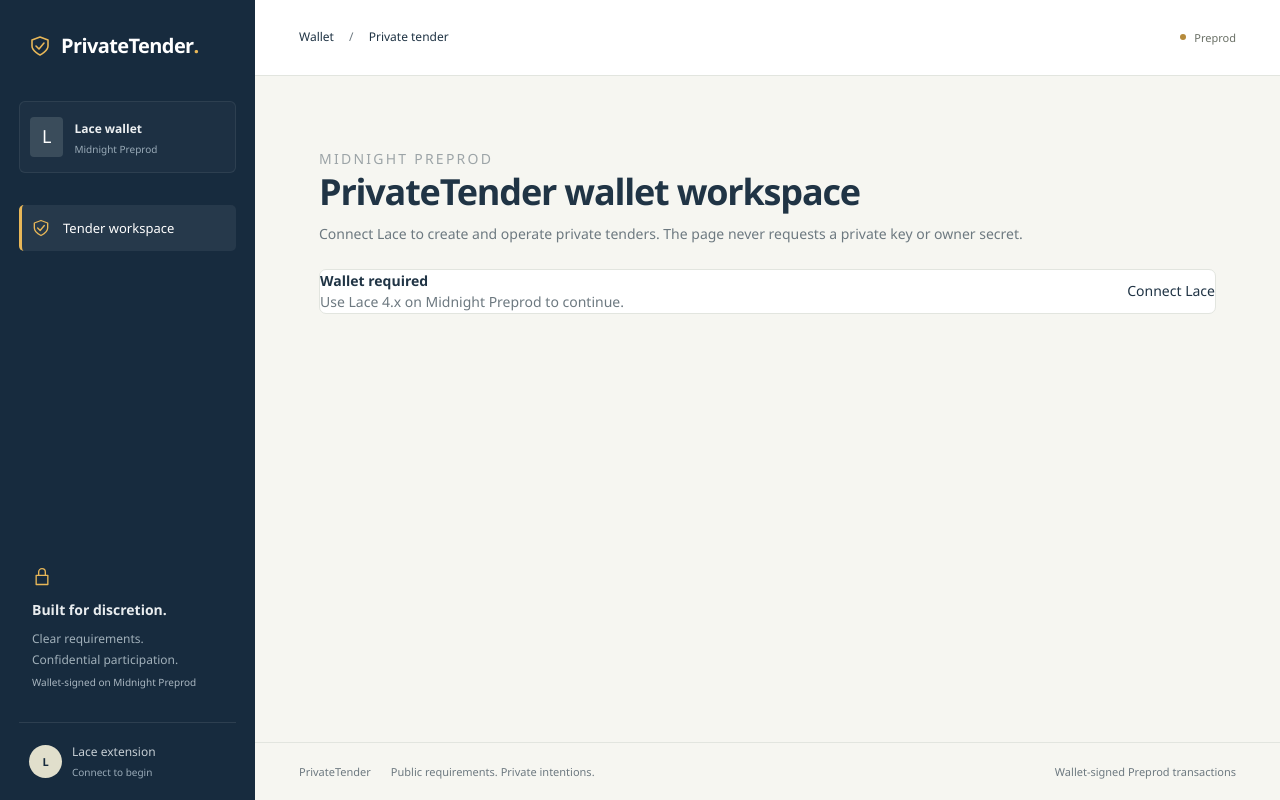
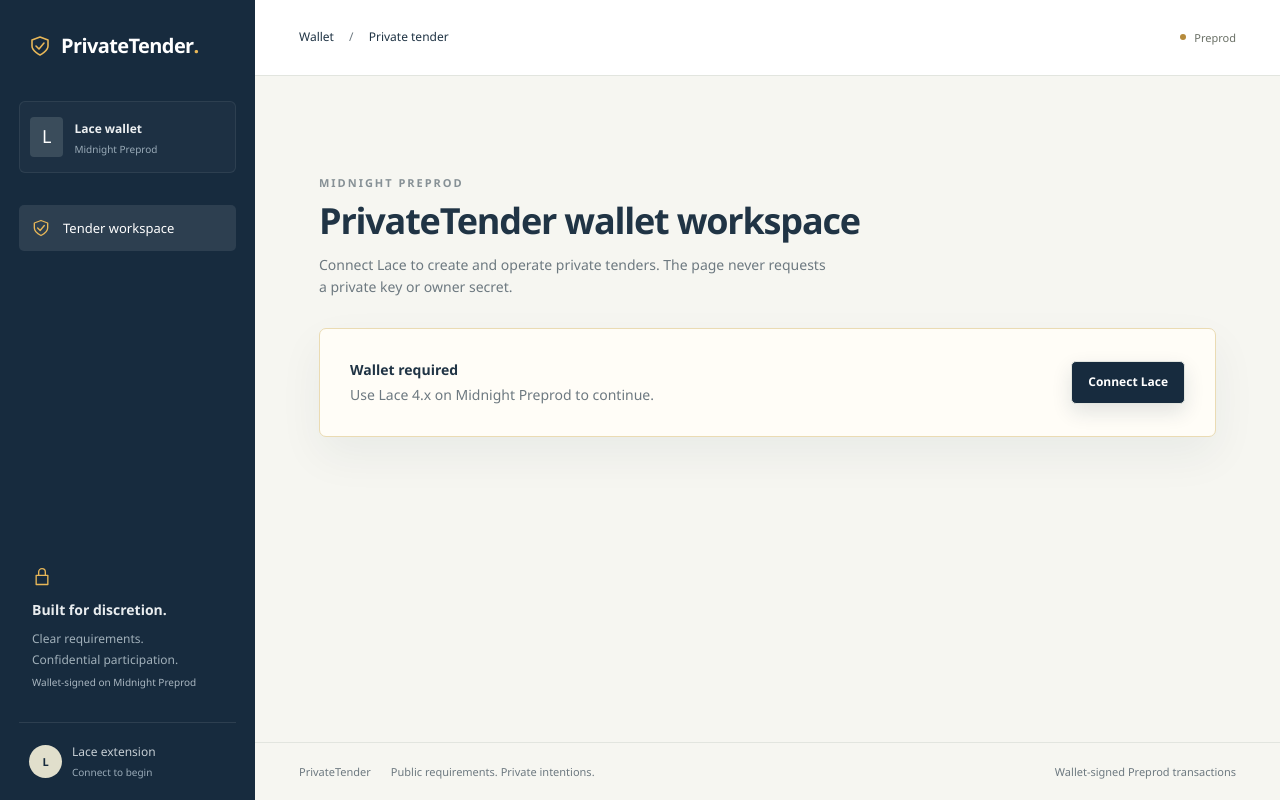
Before and after one commit to vantuann205/private-tender, a Next.js app: page /preprod in a window 1280 px wide. Built offline with nearby package versions, Linux system fonts and the light colour scheme.

Commit message:
fix(ui): restore styled tender controls

```diff
--- a/src/app/globals.css
+++ b/src/app/globals.css
@@ -572,9 +572,7 @@
 }
 .nav-item.active {
   color: #fff;
-  background: #ffffff11;
-  border-left: 3px solid var(--amber);
-  padding-left: 9px;
+  background: #ffffff18;
 }
 .nav-item.active svg {
   color: var(--amber);
@@ -738,7 +736,8 @@
   font-size: 12px;
   font-weight: 600;
 }
-.preprod-console input {
+.preprod-console input,
+.tender-console textarea {
   min-width: 0;
   width: 100%;
   border: 1px solid #dce1dd;
@@ -769,6 +768,94 @@
 .preprod-console dd {
   margin: 0;
   font-weight: 600;
+}
+.tender-console {
+  width: min(100%, 1040px);
+  margin: 0 auto;
+  padding: clamp(28px, 5vw, 58px) 20px 72px;
+}
+.tender-console .preprod-hero {
+  margin-bottom: 30px;
+}
+.preprod-kicker {
+  margin: 0 0 8px;
+  color: #879196;
+  font-size: 11px;
+  font-weight: 700;
+  letter-spacing: .18em;
+  text-transform: uppercase;
+}
+.tender-console .preprod-hero h1 {
+  max-width: 760px;
+  text-wrap: balance;
+}
+.tender-console .preprod-hero p:last-child {
+  max-width: 64ch;
+  margin: 12px 0 0;
+  color: var(--muted);
+}
+.tender-console .panel {
+  display: grid;
+  gap: 16px;
+  padding: clamp(22px, 3vw, 30px);
+  box-shadow: 0 18px 45px rgba(17, 44, 64, .06);
+}
+.tender-console .panel h2 {
+  margin: 0;
+}
+.tender-console .wallet-banner {
+  display: flex;
+  align-items: center;
+  justify-content: space-between;
+  gap: 24px;
+  border-color: #eadbb3;
+  background: #fffdf7;
+}
+.tender-console .wallet-banner > div {
+  min-width: 0;
+}
+.tender-console .wallet-banner p {
+  margin: 4px 0 0;
+  color: var(--muted);
+  overflow-wrap: anywhere;
+}
+.tender-console button {
+  box-shadow: 0 8px 20px rgba(17, 44, 64, .12);
+  transition: transform .2s ease, background .2s ease, box-shadow .2s ease;
+}
+.tender-console button:hover:not(:disabled) {
+  background: #2d4356;
+  box-shadow: 0 11px 24px rgba(17, 44, 64, .18);
+  transform: translateY(-1px);
+}
+.tender-console button:active:not(:disabled) {
+  transform: translateY(1px);
+}
+.tender-console textarea {
+  min-height: 132px;
+  resize: vertical;
+}
+.tender-console-grid {
+  display: grid;
+  grid-template-columns: repeat(auto-fit, minmax(280px, 1fr));
+  gap: 20px;
+  margin-top: 20px;
+}
+.tender-action-row {
+  display: flex;
+  flex-wrap: wrap;
+  gap: 10px;
+}
+.tender-console [role="status"],
+.tender-console [role="alert"] {
+  margin-top: 18px;
+  padding: 13px 16px;
+  border-radius: 6px;
+  background: #eef2ed;
+}
+.tender-console [role="alert"] {
+  color: #8c3029;
+  background: #fff0ed;
 }
 .preprod-console code,
 .preprod-console a {
@@ -1016,4 +1103,11 @@
   .notice {
     padding: 15px;
   }
+  .tender-console .wallet-banner {
+    align-items: stretch;
+    flex-direction: column;
+  }
+  .tender-console .wallet-banner button {
+    width: 100%;
+  }
 }
--- a/src/app/preprod/page.tsx
+++ b/src/app/preprod/page.tsx
@@ -140,14 +140,14 @@
     }
   }
 
-  return <main style={{ maxWidth: 1040, margin: "0 auto", padding: "32px 20px 64px" }}>
-    <header style={{ marginBottom: 24 }}>
-      <p style={{ letterSpacing: "0.16em", textTransform: "uppercase", opacity: 0.65 }}>Midnight Preprod</p>
+  return <main className="preprod-console tender-console">
+    <header className="preprod-hero">
+      <p className="preprod-kicker">Midnight Preprod</p>
       <h1>PrivateTender wallet workspace</h1>
       <p>Connect Lace to create and operate private tenders. The page never requests a private key or owner secret.</p>
     </header>
 
-    <section className="panel" style={{ display: "flex", justifyContent: "space-between", gap: 20, alignItems: "center", flexWrap: "wrap" }}>
+    <section className="panel wallet-banner">
       <div>
         <strong>{walletAddress ? "Lace connected" : "Wallet required"}</strong>
         <p>{walletAddress ? walletAddress : "Use Lace 4.x on Midnight Preprod to continue."}</p>
@@ -158,7 +158,7 @@
       </button>
     </section>
 
-    {api ? <div style={{ display: "grid", gridTemplateColumns: "repeat(auto-fit, minmax(280px, 1fr))", gap: 20, marginTop: 20 }}>
+    {api ? <div className="tender-console-grid">
       <section className="panel">
         <h2>Active tender</h2>
         <label>Contract address<input value={address} maxLength={64} onChange={(event) => { setAddress(event.target.value.trim()); setSnapshot(null); }} /></label>
@@ -169,7 +169,7 @@
           <dt>Enrolled wallets</dt><dd>{snapshot.enrolledVendorCount}</dd>
           <dt>Private bids</dt><dd>{snapshot.submissionCount}</dd>
         </dl> : null}
-        <div style={{ display: "flex", flexWrap: "wrap", gap: 10 }}>
+        <div className="tender-action-row">
           <button type="button" disabled={busy} onClick={() => { void transact("enroll"); }}>Enroll this wallet</button>
           <button type="button" disabled={busy} onClick={() => { void transact("open"); }}>Open tender</button>
           <button type="button" disabled={busy} onClick={() => { void transact("close"); }}>Close tender</button>
```
Also changed, not shown: 1 other file (tests, documents, lock files or other folders).
